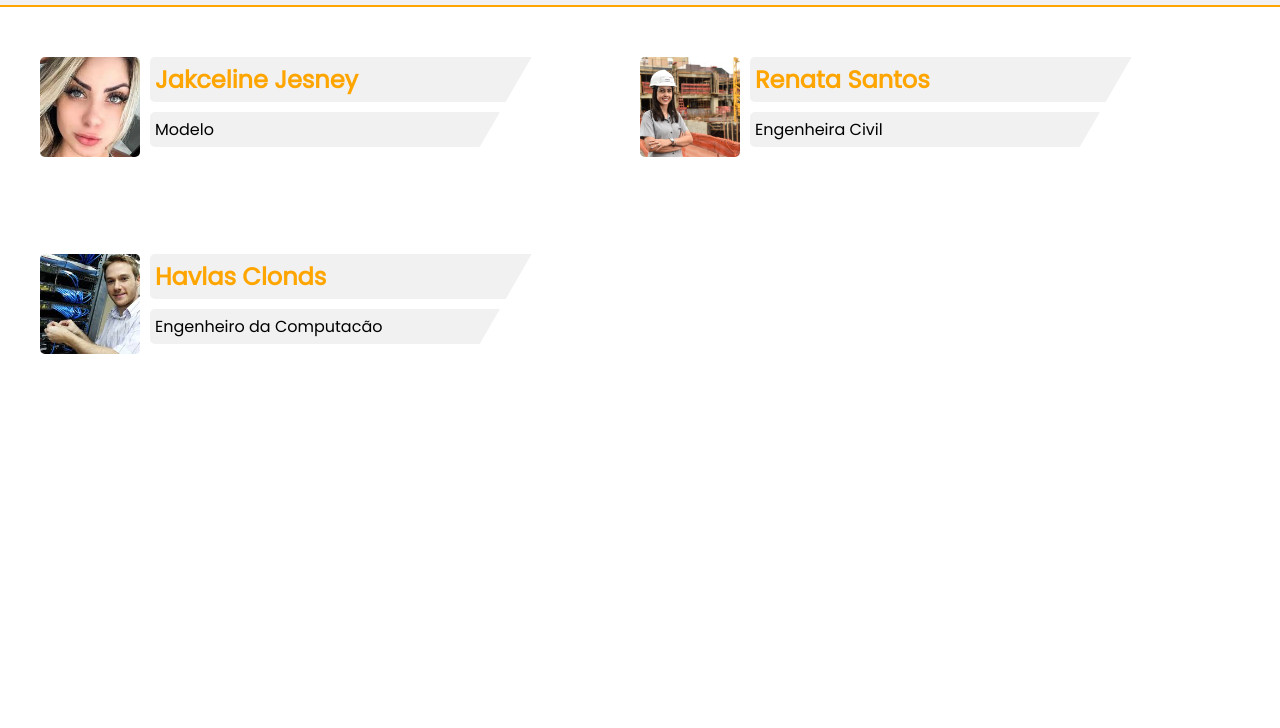
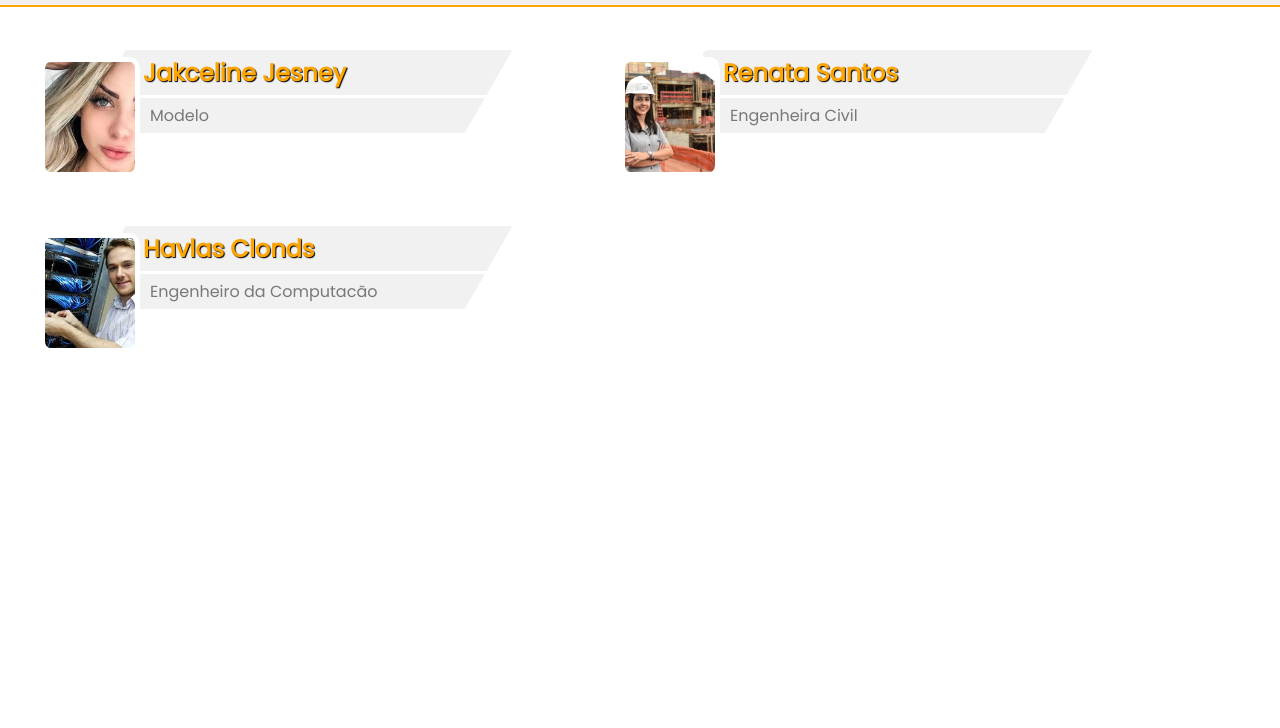
Before and after one commit to WelderMileu/legendas-blog, a plain HTML site: page index.html in a window 1280 px wide. Shown: the part 72-800 px from the top of the page. Drawn offline with Linux system fonts and the light colour scheme; a web font is replaced by a local one.

Commit message:
Em desenvolvimento

```diff
--- a/index.html
+++ b/index.html
@@ -11,14 +11,14 @@
 
 <body>
     <div class="title">
-        <h1>Legends Profissional</h1>
+        <h1>professional caption</h1>
     </div>
     <section>
         <div class="legends">
             <div class="img">
                 <img src="img/model.jpg" alt="">
             </div>
-            <div class="desc">
+            <div class="desc border">
                 <div class="name">
                     <h1>Jakceline Jesney</h1>
                 </div>
@@ -28,10 +28,10 @@
             </div>
         </div>
         <div class="legends">
-            <div class="center">
+            <div class="img">
                 <img src="img/enginer.jpg" alt="">
             </div>
-            <div class="desc">
+            <div class="desc border">
                 <div class="name">
                     <h1>Renata Santos</h1>
                 </div>
@@ -41,10 +41,10 @@
             </div>
         </div>
         <div class="legends">
-            <div class="center">
+            <div class="img">
                 <img src="img/centist.jpg" alt="">
             </div>
-            <div class="desc">
+            <div class="desc border">
                 <div class="name">
                     <h1>Havlas Clonds</h1>
                 </div>
--- a/style.css
+++ b/style.css
@@ -24,13 +24,15 @@ section{
 
 .title h1{
     font-family: 'Andada', serif;
-    color:grey;
+    color:#fff;
     text-transform: uppercase;
+    /* text-shadow: 1px 1px black,
+                 -1px -1px black; */
 }
 
 .legends{
     display: flex;
-    padding: 40px
+    padding: 40px;
 }
 
 .legends:before{
@@ -38,36 +40,35 @@ section{
     width: 100px;
     height: 150px;
     position: absolute;
-    transform: rotate(30deg) translate(400px, -215px);
+    transform: rotate(30deg) translate(380px, -215px);
     background-color: #fff;
+    z-index: 1000;
 }
 
 .legends h1{
     color:orange;
+    text-shadow: 1px 1px 1px black;
 }
 
 .legends .img img{
     width: 100px;
-    height: 100px;
+    height: 120px;
     object-fit: cover;
-    object-position: right;
-    border-radius:5%;
+    object-position: center;
+    border-radius:10%;
     margin-top:10px;
+    border:5px solid #fff;
 }
 
-.center img{
-    width: 100px;
-    height: 100px;
-    object-fit: cover;
-    object-position: center;
-    border-radius:5%;
-    margin-top:10px;
+.legends .img{
+    position: absolute;
+    z-index: 1000;
 }
 
 .legends .desc .name{
     width: 400px;
-    margin:10px;
-    padding: 5px;
+    margin:3px;
+    padding: 5px 20px;
     background-color: #f1f1f1;
     border-radius: 5px;
 }
@@ -75,7 +76,14 @@ section{
 .legends .desc .prof{
     width: 400px;
     margin: 10px;
-    padding: 5px;
+    margin-top: 1px;
+    padding: 5px 20px;
     background-color: #f1f1f1;
     border-radius: 5px;
+    color:rgba(0, 0, 0, .5);
 }
+
+.border{
+    position: relative;
+    margin-left:80px;
+}
```
